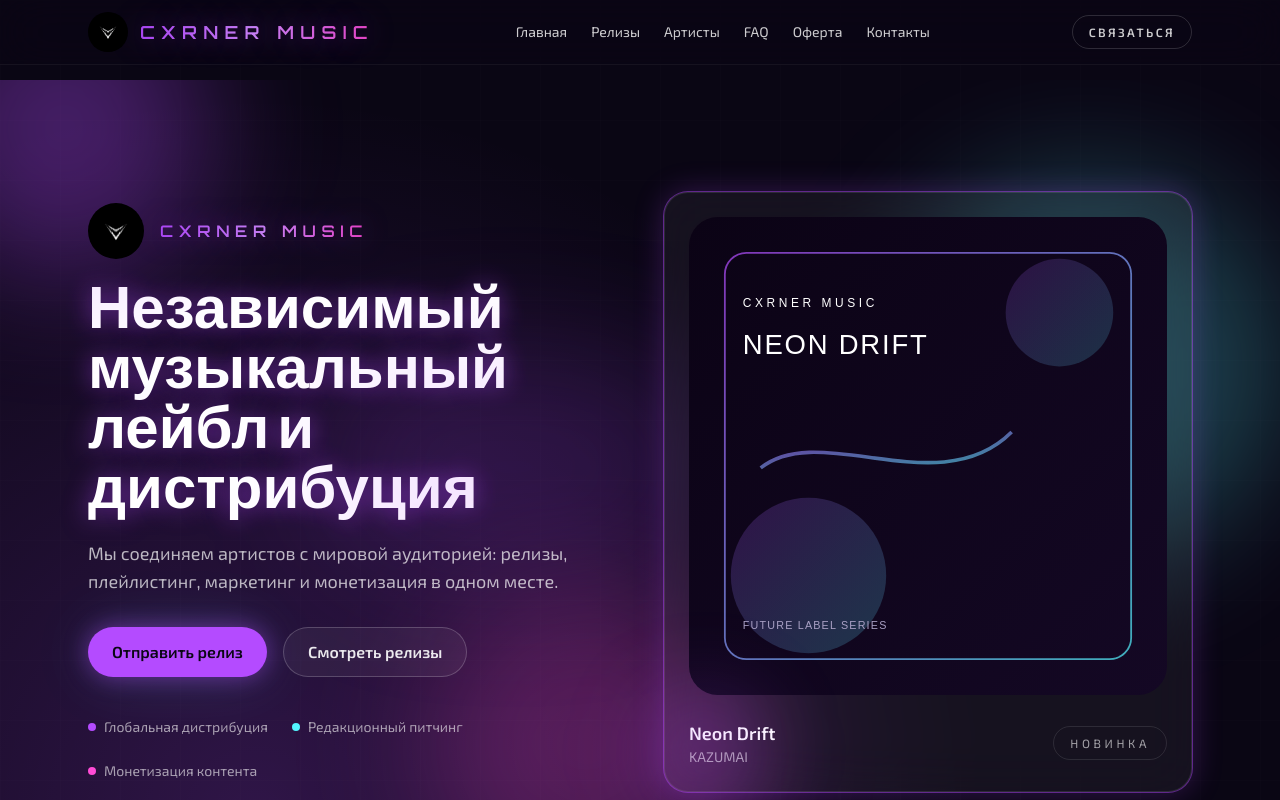
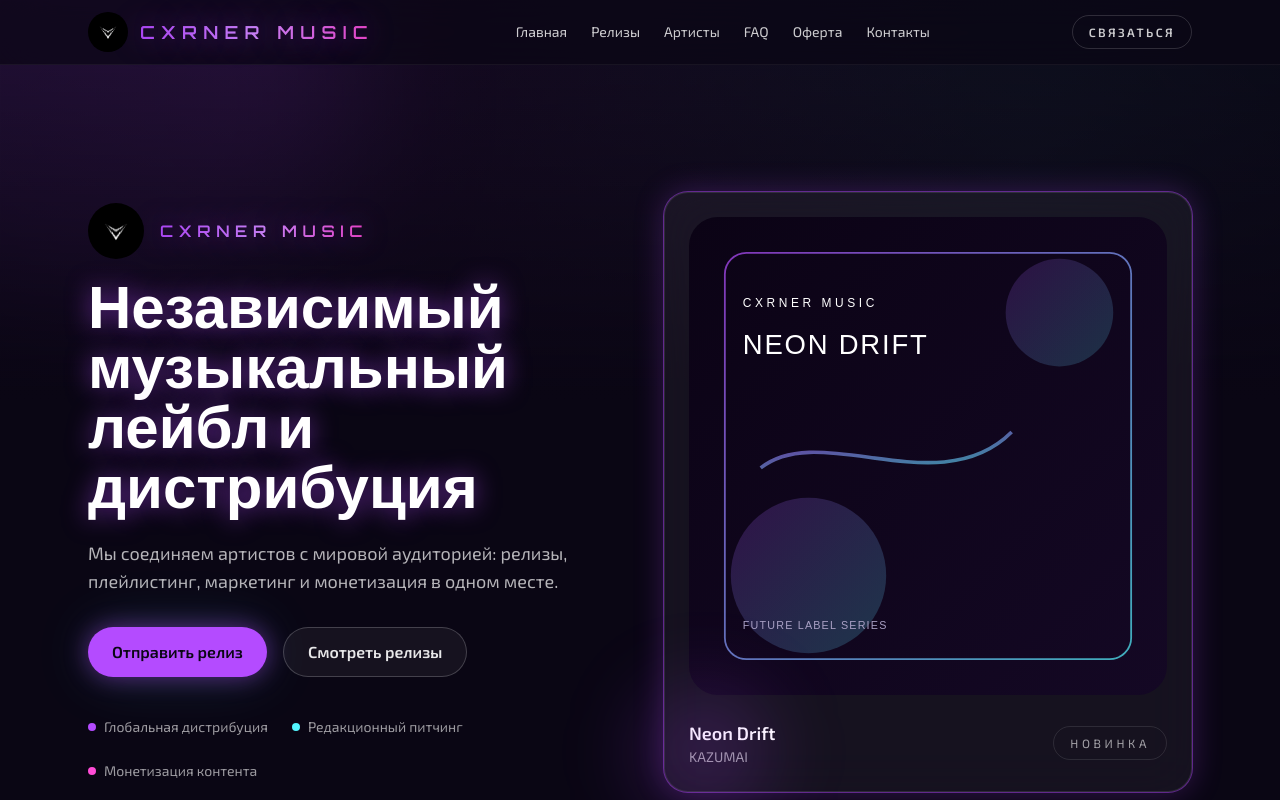
Before and after one commit to kazumaiq/cxrnermusic, a Next.js app: page / in a window 1280 px wide. Shown: the top 800 px of the page. Built offline with nearby package versions, Linux system fonts and the light colour scheme; no server answers.

Commit message:
Add animated parallax background

```diff
--- a/app/globals.css
+++ b/app/globals.css
@@ -12,22 +12,7 @@ html {
 
 body {
   @apply bg-night text-white antialiased font-body;
-  background-image: radial-gradient(1200px circle at 20% 10%, rgba(180, 75, 255, 0.22), transparent 60%),
-    radial-gradient(1000px circle at 80% 20%, rgba(83, 246, 255, 0.18), transparent 60%),
-    radial-gradient(1200px circle at 50% 80%, rgba(255, 75, 214, 0.12), transparent 70%);
   min-height: 100%;
-}
-
-body::before {
-  content: "";
-  position: fixed;
-  inset: 0;
-  pointer-events: none;
-  background-image: linear-gradient(rgba(255, 255, 255, 0.04) 1px, transparent 1px),
-    linear-gradient(90deg, rgba(255, 255, 255, 0.04) 1px, transparent 1px);
-  background-size: 60px 60px;
-  opacity: 0.18;
-  mix-blend-mode: screen;
 }
 
 * {
--- a/app/layout.tsx
+++ b/app/layout.tsx
@@ -6,6 +6,7 @@ import "./globals.css";
 import Header from "../components/Header";
 import Footer from "../components/Footer";
 import Providers from "./providers";
+import BackgroundFX from "../components/BackgroundFX";
 
 const SITE_URL = "https://cxrnermusic.vercel.app";
 
@@ -101,6 +102,7 @@ export default function RootLayout({ children }: { children: ReactNode }) {
           dangerouslySetInnerHTML={{ __html: JSON.stringify(jsonLd) }}
         />
         <div className="relative min-h-screen">
+          <BackgroundFX />
           <Header />
           <Providers>{children}</Providers>
           <Footer />
--- a/app/page.tsx
+++ b/app/page.tsx
@@ -4,7 +4,6 @@ import Reveal from "../components/Reveal";
 import RevealText from "../components/RevealText";
 import GlowButton from "../components/GlowButton";
 import Counter from "../components/Counter";
-import ParallaxOrbs from "../components/ParallaxOrbs";
 import SectionHeader from "../components/SectionHeader";
 import Faq from "../components/Faq";
 import { artists, faqItems, services, stats, testimonials, whyUs } from "../data/site";
@@ -22,7 +21,6 @@ export default async function HomePage() {
   return (
     <>
       <section id="hero" className="relative overflow-hidden">
-        <ParallaxOrbs />
         <Container className="section-padding">
           <div className="grid items-center gap-12 lg:grid-cols-2">
             <div>
--- /dev/null
+++ b/components/BackgroundFX.tsx
@@ -0,0 +1,33 @@
+"use client";
+
+import { motion, useScroll, useTransform } from "framer-motion";
+
+export default function BackgroundFX() {
+  const { scrollY } = useScroll();
+  const ySlow = useTransform(scrollY, [0, 1600], [0, -180]);
+  const yMid = useTransform(scrollY, [0, 1600], [0, 120]);
+  const yFast = useTransform(scrollY, [0, 1600], [0, 220]);
+
+  return (
+    <div className="pointer-events-none fixed inset-0 -z-10 overflow-hidden">
+      <div className="absolute inset-0 bg-night" />
+
+      <motion.div
+        style={{ y: ySlow }}
+        className="absolute -top-40 -left-40 h-[520px] w-[520px] rounded-full bg-neon/30 blur-3xl will-change-transform"
+      />
+      <motion.div
+        style={{ y: yFast }}
+        className="absolute top-10 right-[-140px] h-[620px] w-[620px] rounded-full bg-aqua/22 blur-3xl will-change-transform"
+      />
+      <motion.div
+        style={{ y: yMid }}
+        className="absolute bottom-[-220px] left-1/4 h-[560px] w-[560px] rounded-full bg-magenta/22 blur-3xl will-change-transform"
+      />
+
+      <div className="absolute inset-0 bg-[radial-gradient(1200px_circle_at_20%_10%,rgba(180,75,255,0.16),transparent_60%),radial-gradient(1000px_circle_at_80%_20%,rgba(83,246,255,0.12),transparent_60%),radial-gradient(1200px_circle_at_50%_80%,rgba(255,75,214,0.12),transparent_70%)]" />
+      <div className="absolute inset-0 bg-grid opacity-15 mix-blend-screen" />
+      <div className="absolute inset-0 bg-gradient-to-b from-night/60 via-night to-night" />
+    </div>
+  );
+}
```
